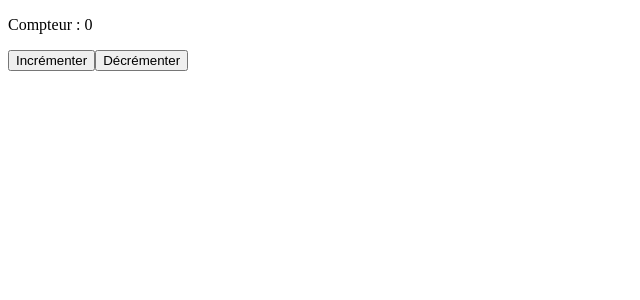
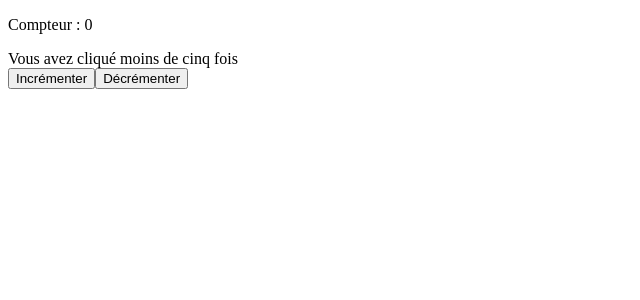
Before and after one commit to Jojoaventurier/Tutoriel-Vue.js, a Vue app in the folder First Vue Project/: page / in a window 1280 px wide. Shown: the top 300 px of the page, without its empty margins (0-640 px from the left). Built offline with nearby package versions, Linux system fonts and the light colour scheme.

Commit message:
v-if, v-else

```diff
--- a/First Vue Project/src/App.vue
+++ b/First Vue Project/src/App.vue
@@ -1,5 +1,7 @@
 <template>
   <p>Compteur : {{ count }}</p>
+  <div v-if="count >= 5">Bravo vous avez cliqué plus de 5 fois</div>
+  <div v-else>Vous avez cliqué moins de cinq fois</div>
   <button v-on:click="increment">Incrémenter</button>
   <button v-on:click="decrement">Décrémenter</button>
 </template>
```
